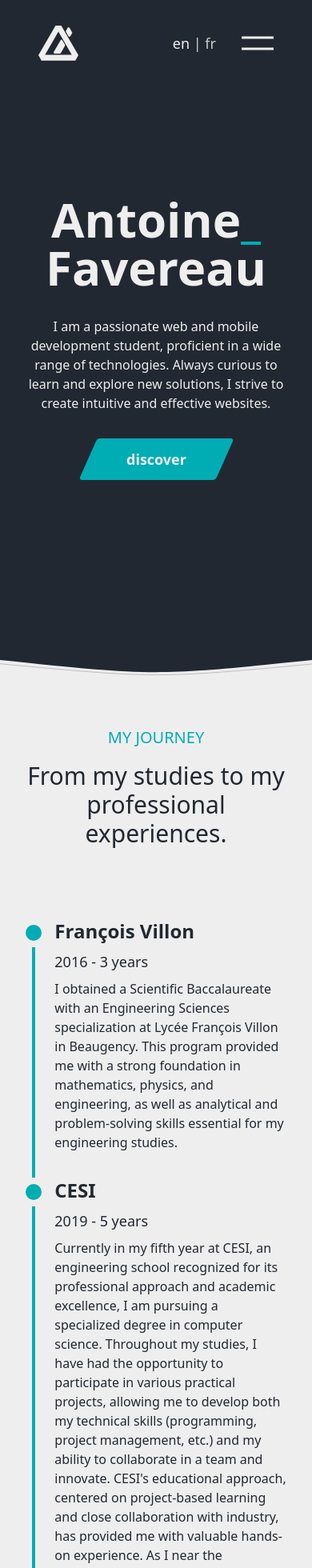
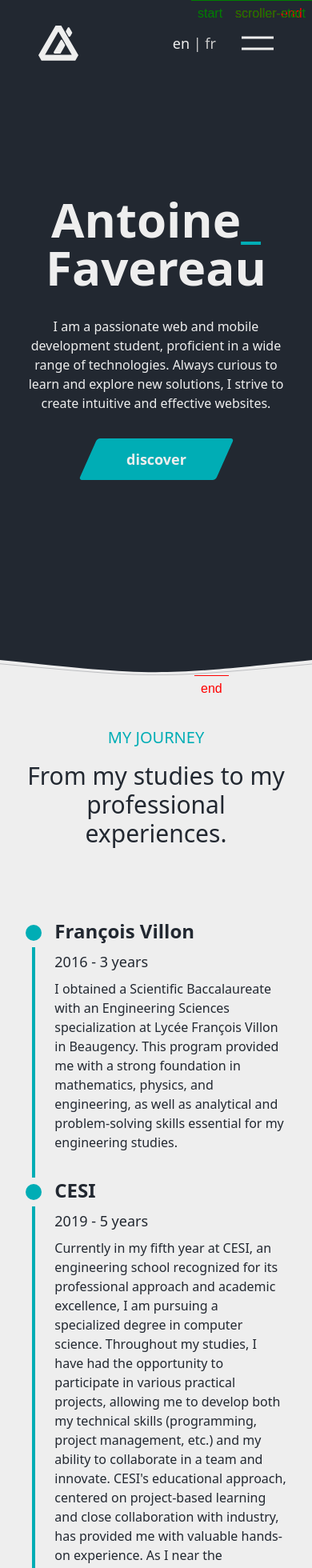
Before and after one commit to antoinefavereau/portfolio, a Next.js app: page /en in a window 390 px wide. Shown: the top 1960 px of the page at 80% size. Built offline with nearby package versions, Linux system fonts and the light colour scheme.

Commit message:
feat: implement GSAP parralax animations in Hero component and add relative positioning to sections

```diff
--- a/components/hero.tsx
+++ b/components/hero.tsx
@@ -1,6 +1,12 @@
 "use client";
 
+import { useRef } from "react";
+import { gsap } from "gsap";
+import { useGSAP } from "@gsap/react";
+import { ScrollTrigger } from "gsap/dist/ScrollTrigger";
 import Button from "./ui/button";
+
+gsap.registerPlugin(ScrollTrigger);
 
 interface HeroProps {
   texts: {
@@ -10,8 +16,36 @@ interface HeroProps {
 }
 
 export default function Hero({ texts }: HeroProps) {
+  const containerRef = useRef<HTMLElement>(null);
+  const contentRef = useRef<HTMLDivElement>(null);
+
+  useGSAP(
+    () => {
+      gsap.to(contentRef.current, {
+        y: 200,
+        opacity: 0,
+        scrollTrigger: {
+          trigger: containerRef.current,
+          scroller: document.body,
+          start: "top top",
+          end: "bottom top",
+          scrub: true,
+          markers: true,
+        },
+      });
+    },
+    { scope: containerRef }
+  );
+
   return (
-    <section className="relative bg-black text-white min-h-screen flex flex-col justify-center items-center gap-8 md:gap-12 text-center px-8">
+    <section
+      ref={containerRef}
+      className="relative bg-black text-white min-h-screen grid content-center px-8"
+    >
+      <div
+        ref={contentRef}
+        className="relative flex flex-col justify-center items-center gap-8 sm:gap-12 text-center"
+      >
         <h1 className="text-6xl sm:text-8xl font-bold text-center">
           Antoine<span className="text-primary">_</span>&#8203;Favereau
         </h1>
@@ -24,6 +58,7 @@ export default function Hero({ texts }: HeroProps) {
         >
           {texts.cta}
         </Button>
+      </div>
       <svg
         className="absolute bottom-[-1px] left-0 w-full h-auto"
         width="1920"
--- a/components/journey.tsx
+++ b/components/journey.tsx
@@ -16,7 +16,7 @@ export default function Journey({ texts, journey }: JourneyProps) {
   return (
     <section
       id="journey"
-      className="bg-white text-black flex flex-col justify-center items-center gap-24 py-16 px-8 md:px-16"
+      className="relative bg-white text-black flex flex-col justify-center items-center gap-24 py-16 px-8 md:px-16"
     >
       <SectionHeader title={texts.title} subtitle={texts.subtitle} />
       <div className="grid gap-2 w-full max-w-6xl">
--- a/components/projects.tsx
+++ b/components/projects.tsx
@@ -18,7 +18,7 @@ export default function Projects({ texts, projects }: ProjectsProps) {
   return (
     <section
       id="projects"
-      className="bg-white text-black flex flex-col justify-center items-center gap-24 py-16 pb-32"
+      className="relative bg-white text-black flex flex-col justify-center items-center gap-24 py-16 pb-32"
     >
       <SectionHeader
         className="px-8 md:px-16"
--- a/components/skills.tsx
+++ b/components/skills.tsx
@@ -15,7 +15,7 @@ interface SkillsProps {
 
 export default function Skills({ texts, skills }: SkillsProps) {
   return (
-    <section id="skills" className="grid bg-background py-16 md:px-8">
+    <section id="skills" className="relative grid bg-background py-16 md:px-8">
       <div className="flex flex-col items-center gap-24 bg-foreground text-background py-16 px-8 md:rounded-[3rem] overflow-hidden">
         <SectionHeader title={texts.title} subtitle={texts.subtitle} />
         <div className="@container w-full max-w-5xl transform-3d perspective-distant">
```
Lines whose indentation alone changed are shown as unchanged.
